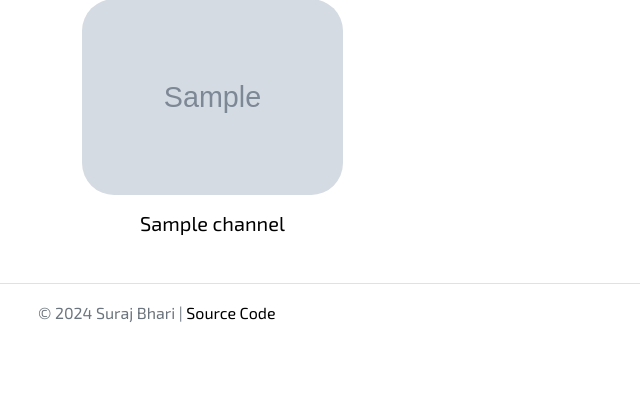
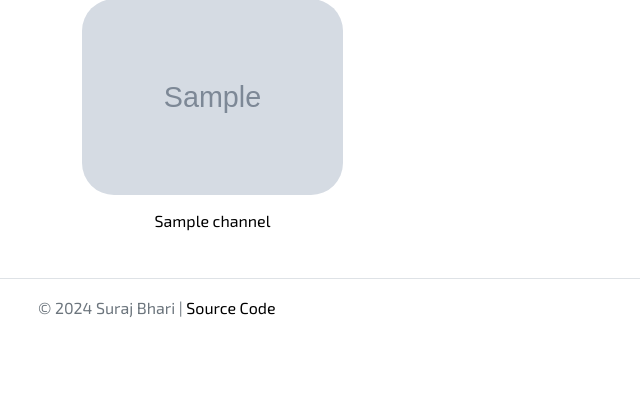
Before and after one commit to abhishek8911/streamsnip, a Flask app: template templates/home.html in a window 1280 px wide. Shown: the part 79-484 px from the top of the page, without its empty margins (0-640 px from the left). Run offline with Flask 3, Linux system fonts and the light colour scheme; the template is opened without the code that fills it: most values are stand-ins (such as "Sample title", 1, 10 or a date in 2020); grey boxes marked "Sample" are stand-in pictures.

Commit message:
reduce text size on homescreen

```diff
--- a/templates/home.html
+++ b/templates/home.html
@@ -27,7 +27,7 @@
                         <div class="card noborder">
                             <img class="card-img-top rounded" src="{{ channel['image'] }}" alt="Card image cap">
                             <div class="card-body">
-                                <h5 class="card-title">{{ channel['name'] }}</h5>
+                                <h6 class="card-title">{{ channel['name'] }}</h6>
                             </div>
                         </div>
                     </a>
```
